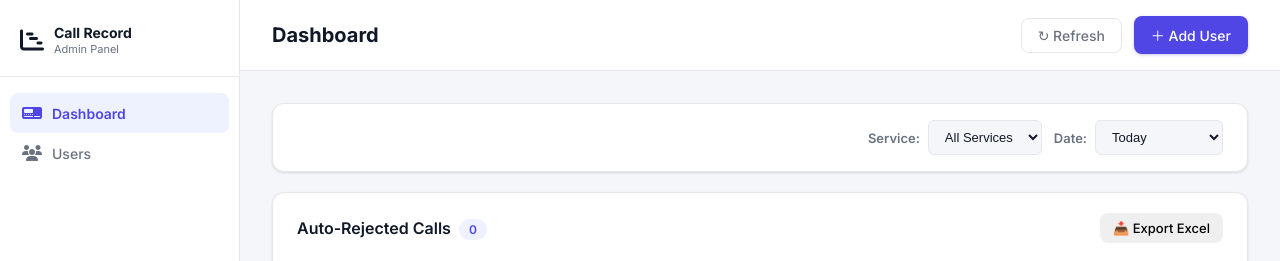
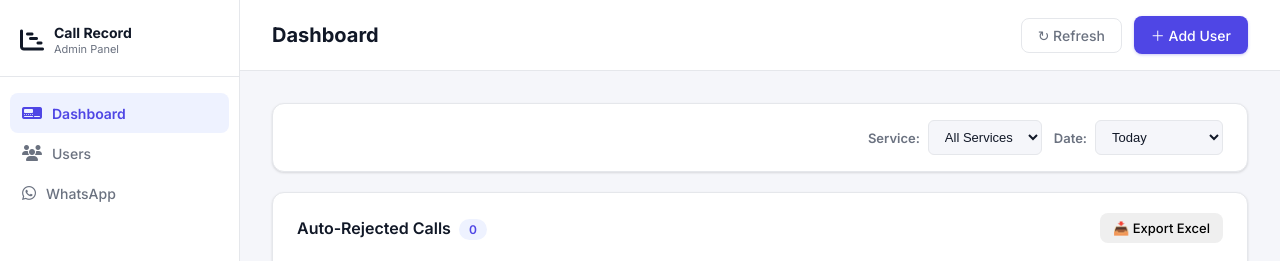
Before and after one commit to Yovel-R/call_admin, a plain HTML site: page index.html in a window 1280 px wide. Shown: the top 261 px of the page. Drawn offline with Linux system fonts and the light colour scheme; no server answers; sample sign-in values are in the browser's storage.

Commit message:
added whatsapp to sidebar and point to production

```diff
--- a/index.html
+++ b/index.html
@@ -33,6 +33,9 @@
                 </a>
                 <a class="nav-item" href="./users.html">
                     <span class="nav-icon"><i class="fa-solid fa-users"></i></span> Users
+                </a>
+                <a class="nav-item" href="./whatsapp.html">
+                    <span class="nav-icon"><i class="fa-brands fa-whatsapp"></i></span> WhatsApp
                 </a>
             </nav>
 
```
Also changed, not shown: users.html (+3 -0 lines).
